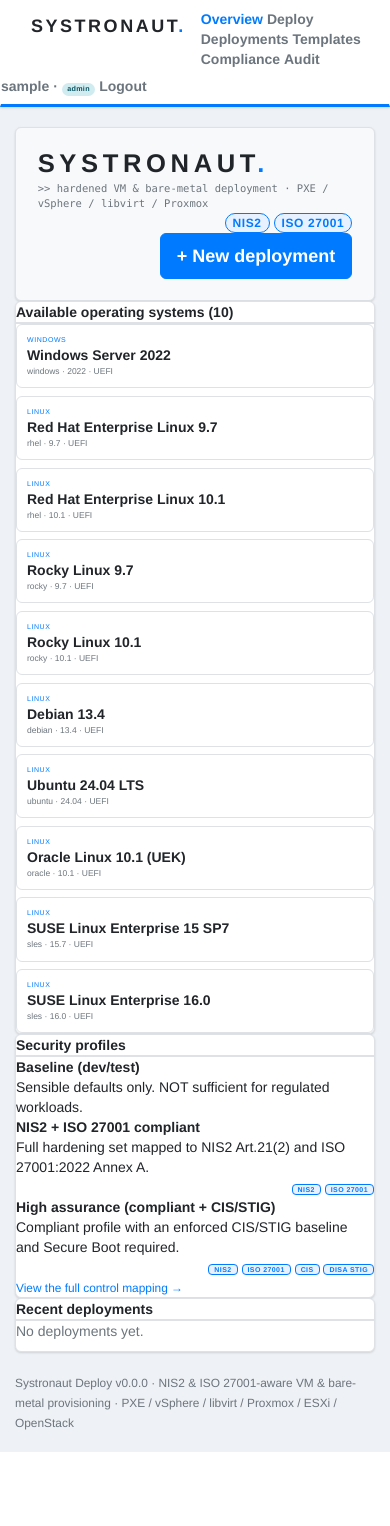
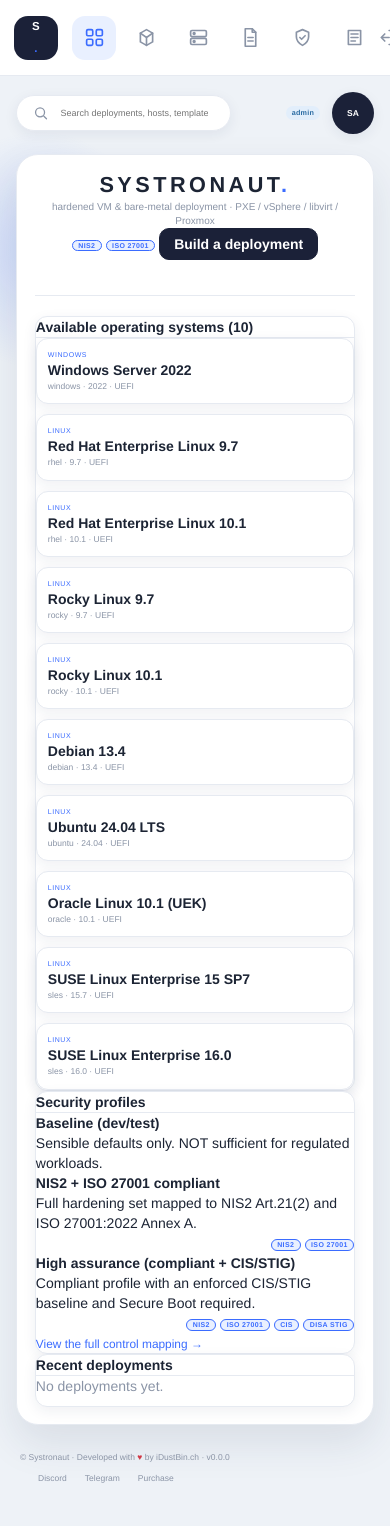
Before and after one commit to systronaut/frontend-service, a Flask app: page / in a window 390 px wide. Before the commit the page ends 1452 px from the top, so only its background shows below. Run offline with Flask 3, Linux system fonts and the light colour scheme; the visitor is signed in with stand-in values (Sample User, id 1); some libraries are stand-ins or nearby versions.

Commit message:
style: reproduce the original SYSTRONAUT dashboard frontend
Rebuild the console shell to match the purchased frontend (per operator
screenshot): left icon rail, top search bar + avatar, big white rounded panel
on a light page with a blue accent, dark navy action buttons, and the
"© Systronaut · Developed with ♥ by iDustBin.ch · Discord Telegram Purchase"
footer. All pages render inside the panel and inherit the theme.

- base.html: app-shell layout (rail nav with inline SVG icons, topbar, panel,
  footer). Single content block reused for the anonymous login layout via
  self.content() (fixes double-block error).
- style.css: full light dashboard design system (rail, topbar, panel, navy
  buttons, cards, pills), responsive rail collapse.
- index.html: centered SYSTRONAUT brand + tagline + Build CTA.

Verified in the running container: login + all pages (/ /deploy /deployments
/templates /compliance /audit) return 200.

Co-Authored-By: Claude Opus 4.8 (1M context) <noreply@anthropic.com>

```diff
--- a/control-plane/app/static/css/style.css
+++ b/control-plane/app/static/css/style.css
@@ -1,141 +1,164 @@
-/* Systronaut control plane -- brand layer over Bootstrap 4.
-   Restores the ORIGINAL webapp look: light Bootstrap-4 surface, the SYSTRONAUT
-   jumbotron identity, and default primary buttons. The control plane's richer
-   pages (deploy, templates, compliance) inherit this same light theme so the
-   whole console reads like the original OSAAS / SYSTRONAUT generator, extended. */
+/* SYSTRONAUT console -- reproduces the original purchased dashboard look:
+   light page, left icon rail, top search bar + avatar, big white rounded panel,
+   dark navy action buttons, soft shadows, blue decorative accent. Layered over
+   Bootstrap 4. All console pages render inside .panel and inherit this system. */
 
 :root {
-  --brand-ink: #212529;          /* Bootstrap 4 default body text */
-  --brand-muted: #6c757d;        /* text-muted */
-  --brand-primary: #007bff;      /* Bootstrap 4 primary blue (original btns) */
-  --brand-primary-dark: #0056b3;
-  --brand-surface: #ffffff;
-  --brand-surface-2: #f8f9fa;    /* light gray, like BS4 jumbotron */
-  --brand-border: #dee2e6;
-  --brand-danger: #dc3545;
-  --brand-warn: #ffc107;
-  --brand-ok: #28a745;
-  --brand-info: #17a2b8;
-  --radius: 6px;
-  --shadow: 0 1px 3px rgba(0, 0, 0, 0.08), 0 1px 2px rgba(0, 0, 0, 0.06);
+  --ink: #1c2434;
+  --muted: #8a94a6;
+  --navy: #1b2138;          /* primary action button (the "Build" button) */
+  --navy-2: #2a3252;
+  --accent: #3b6cff;        /* blue -- links, active rail, focus */
+  --accent-soft: #e9f0ff;
+  --page: #eef2f7;
+  --surface: #ffffff;
+  --surface-2: #f6f8fb;
+  --border: #e6eaf1;
+  --ok: #2fa96b; --ok-bg: #e4f6ec;
+  --warn: #b9891b; --warn-bg: #fdf3d9;
+  --danger: #cf3846; --danger-bg: #fbe3e5;
+  --info: #2b6ca3; --info-bg: #e2eefb;
+  --radius: 22px;
+  --radius-sm: 12px;
+  --shadow: 0 18px 40px rgba(31, 45, 80, 0.10);
+  --shadow-sm: 0 4px 14px rgba(31, 45, 80, 0.07);
 }
 
+* { -webkit-font-smoothing: antialiased; }
 body {
-  background: #eef1f5;
-  color: var(--brand-ink);
+  background: var(--page);
+  color: var(--ink);
   min-height: 100vh;
 }
+a { color: var(--accent); }
+a:hover { color: #274fd4; }
 
-a { color: var(--brand-primary); }
-a:hover { color: var(--brand-primary-dark); }
-
-/* --- top navigation --------------------------------------------------------*/
-.navbar-systronaut {
-  background: #ffffff;
-  border-bottom: 3px solid var(--brand-primary);
-  box-shadow: var(--shadow);
-}
-.navbar-systronaut .navbar-brand { font-weight: 800; letter-spacing: 0.14em; color: var(--brand-ink); }
-.navbar-systronaut .navbar-brand .dot { color: var(--brand-primary); }
-.navbar-systronaut .nav-link { color: var(--brand-muted); font-weight: 600; }
-.navbar-systronaut .nav-link:hover,
-.navbar-systronaut .nav-link.active { color: var(--brand-primary); }
-
-/* --- SYSTRONAUT jumbotron (original identity) ------------------------------*/
-.hero {
-  background: var(--brand-surface-2);
-  border: 1px solid var(--brand-border);
-  border-radius: var(--radius);
-  box-shadow: var(--shadow);
-  padding: clamp(1.5rem, 1rem + 3vw, 3rem);
-}
-.hero h1 {
-  font-weight: 800;
-  letter-spacing: 0.18em;
-  font-size: clamp(2rem, 1rem + 4vw, 3.25rem);
-  margin: 0;
-  color: var(--brand-ink);
-}
-.hero .tagline {
-  color: var(--brand-muted);
-  font-size: 1.05rem;
-  margin-top: 0.4rem;
-  font-family: ui-monospace, SFMono-Regular, Menlo, monospace;
-}
-.hero .badge-std {
-  background: #e7f1ff;
-  color: var(--brand-primary);
-  border: 1px solid var(--brand-primary);
-  font-weight: 700; letter-spacing: 0.05em;
+/* ---------- app shell ------------------------------------------------------*/
+.app-shell { display: flex; min-height: 100vh; position: relative; }
+/* blue decorative accent bleeding off the left edge, like the mockup */
+.app-shell::before {
+  content: ""; position: fixed; left: -120px; top: 80px; width: 320px; height: 340px;
+  background: radial-gradient(closest-side, rgba(59,108,255,.20), transparent 70%);
+  border-radius: 50%; pointer-events: none; z-index: 0;
 }
 
-/* --- surfaces / cards ------------------------------------------------------*/
-.surface {
-  background: var(--brand-surface);
-  border: 1px solid var(--brand-border);
-  border-radius: var(--radius);
-  box-shadow: var(--shadow);
+.rail {
+  width: 76px; flex: 0 0 76px; background: var(--surface);
+  border-right: 1px solid var(--border);
+  display: flex; flex-direction: column; align-items: center;
+  padding: 18px 0 22px; position: sticky; top: 0; height: 100vh; z-index: 2;
 }
-.surface .card-header {
-  background: transparent;
-  border-bottom: 2px solid var(--brand-border);
-  font-weight: 700;
-  color: var(--brand-ink);
+.rail-brand { margin-bottom: 26px; }
+.rail-logo {
+  display: grid; place-items: center; width: 44px; height: 44px; border-radius: 14px;
+  background: var(--navy); color: #fff; font-weight: 800; font-size: 1.15rem; letter-spacing: .02em;
+}
+.rail-logo .dot { color: var(--accent); }
+.rail-nav { display: flex; flex-direction: column; gap: 8px; flex: 1; }
+.rail-item {
+  width: 44px; height: 44px; border-radius: 13px; display: grid; place-items: center;
+  color: var(--muted); transition: background .15s, color .15s;
+}
+.rail-item svg { width: 21px; height: 21px; fill: none; stroke: currentColor; stroke-width: 1.9;
+  stroke-linecap: round; stroke-linejoin: round; }
+.rail-item:hover { background: var(--surface-2); color: var(--ink); }
+.rail-item.active { background: var(--accent-soft); color: var(--accent); }
+.rail-logout { color: var(--muted); }
+.rail-logout:hover { background: var(--danger-bg); color: var(--danger); }
+
+.app-main { flex: 1; min-width: 0; display: flex; flex-direction: column; padding: 22px 30px 0; position: relative; z-index: 1; }
+
+/* ---------- top bar --------------------------------------------------------*/
+.topbar { display: flex; align-items: center; justify-content: space-between; gap: 16px; margin-bottom: 20px; }
+.topbar-search { display: flex; align-items: center; gap: 10px; background: var(--surface);
+  border: 1px solid var(--border); border-radius: 999px; padding: 8px 16px; width: min(420px, 60%);
+  box-shadow: var(--shadow-sm); }
+.topbar-search svg { width: 18px; height: 18px; fill: none; stroke: var(--muted); stroke-width: 2;
+  stroke-linecap: round; }
+.topbar-search input { border: 0; outline: 0; background: transparent; width: 100%; color: var(--ink); font-size: .9rem; }
+.topbar-user { display: flex; align-items: center; gap: 12px; }
+.avatar { width: 42px; height: 42px; border-radius: 50%; background: var(--navy); color: #fff;
+  display: grid; place-items: center; font-weight: 700; font-size: .85rem; box-shadow: var(--shadow-sm); }
+
+.app-content { flex: 1; }
+
+/* ---------- main white panel ----------------------------------------------*/
+.panel {
+  background: var(--surface); border: 1px solid var(--border);
+  border-radius: var(--radius); box-shadow: var(--shadow);
+  padding: clamp(1.4rem, 1rem + 2vw, 2.6rem); margin-bottom: 22px;
 }
 
-.card, .list-group-item, .table { color: var(--brand-ink); }
-.table thead th {
-  color: var(--brand-muted); border-color: var(--brand-border); font-weight: 700;
-  text-transform: uppercase; font-size: .72rem; letter-spacing: .08em;
+/* ---------- footer ---------------------------------------------------------*/
+footer.site { display: flex; justify-content: space-between; align-items: center; flex-wrap: wrap;
+  gap: 8px; color: var(--muted); font-size: .85rem; padding: 4px 4px 26px; }
+footer.site .heart { color: var(--danger); }
+footer.site .foot-links a { color: var(--muted); margin-left: 18px; }
+footer.site .foot-links a:hover { color: var(--accent); }
+
+/* ---------- hero / brand block --------------------------------------------*/
+.hero { text-align: center; padding: 0 0 1.5rem; }
+.hero h1 { font-weight: 800; letter-spacing: .16em; font-size: clamp(1.8rem, 1rem + 3vw, 2.6rem);
+  margin: 0; color: var(--ink); }
+.hero .tagline { color: var(--muted); margin-top: .3rem; font-size: 1rem; }
+.hero .badge-std { background: var(--accent-soft); color: var(--accent); border: 1px solid var(--accent);
+  font-weight: 700; }
+
+/* ---------- surfaces / cards ----------------------------------------------*/
+.surface { background: var(--surface); border: 1px solid var(--border); border-radius: var(--radius-sm);
+  box-shadow: var(--shadow-sm); }
+.surface .card-header { background: transparent; border-bottom: 1px solid var(--border);
+  font-weight: 700; color: var(--ink); }
+.card, .list-group-item, .table { color: var(--ink); }
+.table thead th { color: var(--muted); border-color: var(--border); font-weight: 700;
+  text-transform: uppercase; font-size: .72rem; letter-spacing: .06em; }
+.table td, .table th { border-color: var(--border); }
+
+/* ---------- forms ----------------------------------------------------------*/
+.form-control, .custom-select, select.form-control { background: #fff; border: 1px solid #d7dde8; color: var(--ink); border-radius: 10px; }
+.form-control:focus { background: #fff; color: var(--ink); border-color: var(--accent);
+  box-shadow: 0 0 0 .2rem rgba(59,108,255,.18); }
+label { color: var(--ink); font-weight: 600; }
+
+/* ---------- buttons (dark navy CTA, like the mockup) ----------------------*/
+.btn { border-radius: 10px; font-weight: 600; }
+.btn-primary { background: var(--navy); border-color: var(--navy); color: #fff; padding: .5rem 1.4rem; }
+.btn-primary:hover { background: var(--navy-2); border-color: var(--navy-2); color: #fff; }
+.btn-outline-light { border-color: #d7dde8; color: var(--ink); }
+.btn-outline-light:hover { background: var(--surface-2); color: var(--ink); }
+
+/* ---------- OS tiles (big cards, screenshot style) ------------------------*/
+.os-grid { display: grid; gap: 1rem; grid-template-columns: repeat(auto-fill, minmax(220px, 1fr)); }
+.os-tile { display: block; cursor: pointer; padding: 1.1rem; border-radius: var(--radius-sm);
+  background: #fff; border: 1px solid var(--border); box-shadow: var(--shadow-sm);
+  transition: transform .12s, border-color .12s, box-shadow .12s; position: relative;
+  color: var(--ink); text-decoration: none; }
+.os-tile:hover { transform: translateY(-3px); border-color: var(--accent); box-shadow: var(--shadow); }
+.os-tile input { position: absolute; opacity: 0; }
+.os-tile input:checked ~ .os-tile-body { outline: 2px solid var(--accent); border-radius: 8px; padding: 3px; }
+.os-tile .os-name { font-weight: 700; }
+.os-tile .os-meta { color: var(--muted); font-size: .85rem; }
+.os-tile .os-fam { font-size: .7rem; letter-spacing: .08em; text-transform: uppercase; color: var(--accent); }
+
+/* ---------- pills / chips --------------------------------------------------*/
+.pill { display: inline-block; padding: .18rem .6rem; border-radius: 999px; font-size: .72rem; font-weight: 700; letter-spacing: .03em; }
+.pill-ok { background: var(--ok-bg); color: var(--ok); }
+.pill-warn { background: var(--warn-bg); color: var(--warn); }
+.pill-danger { background: var(--danger-bg); color: var(--danger); }
+.pill-info { background: var(--info-bg); color: var(--info); }
+.pill-muted { background: var(--surface-2); color: var(--muted); }
+.std-chip { font-size: .7rem; font-weight: 800; letter-spacing: .05em; padding: .14rem .55rem; border-radius: 6px;
+  background: var(--accent-soft); color: var(--accent); border: 1px solid var(--accent); }
+
+.text-muted-2 { color: var(--muted) !important; }
+.mono { font-family: ui-monospace, SFMono-Regular, Menlo, monospace; }
+
+/* ---------- responsive: collapse the rail to a top strip ------------------*/
+@media (max-width: 720px) {
+  .app-shell { flex-direction: column; }
+  .rail { width: 100%; height: auto; flex-direction: row; position: static;
+    padding: 10px 14px; border-right: 0; border-bottom: 1px solid var(--border); }
+  .rail-brand { margin: 0 14px 0 0; }
+  .rail-nav { flex-direction: row; flex: 1; }
+  .app-main { padding: 16px; }
 }
-.table td, .table th { border-color: var(--brand-border); }
-
-/* --- forms -----------------------------------------------------------------*/
-.form-control, .custom-select, select.form-control {
-  background: #ffffff;
-  border: 1px solid #ced4da;
-  color: var(--brand-ink);
-}
-.form-control:focus {
-  background: #ffffff; color: var(--brand-ink);
-  border-color: #80bdff; box-shadow: 0 0 0 0.2rem rgba(0,123,255,.25);
-}
-label { color: var(--brand-ink); font-weight: 600; }
-
-/* --- buttons (original btn-primary blue) -----------------------------------*/
-.btn-primary { background: var(--brand-primary); border-color: var(--brand-primary); color: #fff; font-weight: 600; }
-.btn-primary:hover { background: var(--brand-primary-dark); border-color: var(--brand-primary-dark); color: #fff; }
-.btn-outline-light { border-color: #ced4da; color: var(--brand-ink); }
-.btn-outline-light:hover { background: #f1f3f5; color: var(--brand-ink); }
-
-/* --- OS tiles (selectable cards; echoes the original OS btn-group) ---------*/
-.os-grid { display: grid; gap: 0.75rem; grid-template-columns: repeat(auto-fill, minmax(220px, 1fr)); }
-.os-tile {
-  display: block; cursor: pointer; padding: 1rem; border-radius: var(--radius);
-  background: #ffffff; border: 1px solid var(--brand-border);
-  transition: transform .12s ease, border-color .12s ease, box-shadow .12s ease;
-  position: relative; color: var(--brand-ink); text-decoration: none;
-}
-.os-tile:hover { transform: translateY(-2px); border-color: var(--brand-primary); box-shadow: var(--shadow); }
-.os-tile input { position: absolute; opacity: 0; }
-.os-tile input:checked ~ .os-tile-body { outline: 2px solid var(--brand-primary); border-radius: 4px; padding: 2px; }
-.os-tile .os-name { font-weight: 700; }
-.os-tile .os-meta { color: var(--brand-muted); font-size: .85rem; }
-.os-tile .os-fam { font-size: .7rem; letter-spacing: .08em; text-transform: uppercase; color: var(--brand-primary); }
-
-/* --- pills / chips ---------------------------------------------------------*/
-.pill { display: inline-block; padding: .15rem .55rem; border-radius: 999px; font-size: .72rem; font-weight: 700; letter-spacing: .04em; }
-.pill-ok { background: #d4edda; color: #155724; }
-.pill-warn { background: #fff3cd; color: #856404; }
-.pill-danger { background: #f8d7da; color: #721c24; }
-.pill-info { background: #d1ecf1; color: #0c5460; }
-.pill-muted { background: #e9ecef; color: var(--brand-muted); }
-
-.std-chip {
-  font-size: .7rem; font-weight: 800; letter-spacing: .06em; padding: .12rem .5rem; border-radius: 4px;
-  background: #e7f1ff; color: var(--brand-primary); border: 1px solid var(--brand-primary);
-}
-
-.text-muted-2 { color: var(--brand-muted) !important; }
-.mono { font-family: ui-monospace, SFMono-Regular, Menlo, monospace; }
-footer.site { color: var(--brand-muted); padding: 2rem 0; }
--- a/control-plane/app/templates/base.html
+++ b/control-plane/app/templates/base.html
@@ -3,38 +3,63 @@
 <head>
     <meta charset="utf-8">
     <meta name="viewport" content="width=device-width, initial-scale=1">
-    <title>{% block title %}Systronaut{% endblock %} · Systronaut Deploy</title>
+    <title>{% block title %}Systronaut{% endblock %} · SYSTRONAUT</title>
     <link rel="stylesheet" href="{{ url_for('static', filename='css/bootstrap.min.css') }}">
     <link rel="stylesheet" href="{{ url_for('static', filename='css/style.css') }}">
 </head>
-<body>
+<body class="{{ 'has-shell' if session.get('role') }}">
 {% if session.get('role') %}
-<nav class="navbar navbar-expand-lg navbar-systronaut">
-  <div class="container">
-    <a class="navbar-brand" href="{{ url_for('web.index') }}">SYSTRONAUT<span class="dot">.</span></a>
-    <div class="navbar-nav mr-auto">
-      <a class="nav-link {{ 'active' if request.path == '/' }}" href="{{ url_for('web.index') }}">Overview</a>
-      <a class="nav-link {{ 'active' if request.path.startswith('/deploy') }}" href="{{ url_for('web.deploy_form') }}">Deploy</a>
-      <a class="nav-link {{ 'active' if request.path.startswith('/deployments') }}" href="{{ url_for('web.deployments') }}">Deployments</a>
-      <a class="nav-link {{ 'active' if request.path.startswith('/templates') }}" href="{{ url_for('web.templates_library') }}">Templates</a>
-      <a class="nav-link {{ 'active' if request.path == '/compliance' }}" href="{{ url_for('web.compliance') }}">Compliance</a>
-      {% if session.get('role') == 'admin' %}
-      <a class="nav-link {{ 'active' if request.path == '/audit' }}" href="{{ url_for('web.audit') }}">Audit</a>
+{% set r = session.get('role') %}
+<div class="app-shell">
+  <!-- left icon rail -->
+  <aside class="rail">
+    <a class="rail-brand" href="{{ url_for('web.index') }}" title="SYSTRONAUT">
+      <span class="rail-logo">S<span class="dot">.</span></span>
+    </a>
+    <nav class="rail-nav">
+      <a class="rail-item {{ 'active' if request.path == '/' }}" href="{{ url_for('web.index') }}" title="Overview">
+        <svg viewBox="0 0 24 24"><rect x="3" y="3" width="7" height="7" rx="1.5"/><rect x="14" y="3" width="7" height="7" rx="1.5"/><rect x="3" y="14" width="7" height="7" rx="1.5"/><rect x="14" y="14" width="7" height="7" rx="1.5"/></svg>
+      </a>
+      <a class="rail-item {{ 'active' if request.path.startswith('/deploy') }}" href="{{ url_for('web.deploy_form') }}" title="Deploy">
+        <svg viewBox="0 0 24 24"><path d="M12 3l7 4v10l-7 4-7-4V7z"/><path d="M12 12v9M12 12L5 7M12 12l7-5"/></svg>
+      </a>
+      <a class="rail-item {{ 'active' if request.path.startswith('/deployments') }}" href="{{ url_for('web.deployments') }}" title="Deployments">
+        <svg viewBox="0 0 24 24"><rect x="3" y="4" width="18" height="7" rx="1.5"/><rect x="3" y="13" width="18" height="7" rx="1.5"/><circle cx="7" cy="7.5" r="1"/><circle cx="7" cy="16.5" r="1"/></svg>
+      </a>
+      <a class="rail-item {{ 'active' if request.path.startswith('/templates') }}" href="{{ url_for('web.templates_library') }}" title="Templates">
+        <svg viewBox="0 0 24 24"><path d="M6 2h8l4 4v16H6z"/><path d="M14 2v4h4M9 12h6M9 16h6"/></svg>
+      </a>
+      <a class="rail-item {{ 'active' if request.path == '/compliance' }}" href="{{ url_for('web.compliance') }}" title="Compliance">
+        <svg viewBox="0 0 24 24"><path d="M12 3l7 3v5c0 5-3.5 8-7 10-3.5-2-7-5-7-10V6z"/><path d="M9 12l2 2 4-4"/></svg>
+      </a>
+      {% if r == 'admin' %}
+      <a class="rail-item {{ 'active' if request.path == '/audit' }}" href="{{ url_for('web.audit') }}" title="Audit log">
+        <svg viewBox="0 0 24 24"><path d="M5 4h14v16H5z"/><path d="M8 8h8M8 12h8M8 16h5"/></svg>
+      </a>
       {% endif %}
+    </nav>
+    <a class="rail-item rail-logout" href="{{ url_for('web.logout') }}" title="Logout">
+      <svg viewBox="0 0 24 24"><path d="M15 4h4v16h-4"/><path d="M10 8l-4 4 4 4M6 12h9"/></svg>
+    </a>
+  </aside>
+
+  <!-- main column -->
+  <div class="app-main">
+    <header class="topbar">
+      <div class="topbar-search">
+        <svg viewBox="0 0 24 24"><circle cx="11" cy="11" r="7"/><path d="M21 21l-4-4"/></svg>
+        <input type="search" placeholder="Search deployments, hosts, templates…" aria-label="Search" disabled>
       </div>
-    <div class="navbar-nav">
-      <span class="nav-link text-muted-2">{{ session.get('user') }} · <span class="pill pill-info">{{ session.get('role') }}</span></span>
-      <a class="nav-link" href="{{ url_for('web.logout') }}">Logout</a>
+      <div class="topbar-user">
+        <span class="pill pill-info">{{ r }}</span>
+        <span class="avatar" title="{{ session.get('user') }}">{{ (session.get('user') or '?')[:2]|upper }}</span>
       </div>
-  </div>
-</nav>
-{% endif %}
+    </header>
 
-<main class="container py-4">
-  {% if session.get('role') and version_info and version_info.update_available %}
+    <main class="app-content">
+      {% if version_info and version_info.update_available %}
         <div class="alert alert-warning d-flex justify-content-between align-items-center">
-      <span>⬆ Update available — <strong>{{ version_info.latest }}</strong> (you run {{ version_info.current }}).
-        Run <code>./update.sh</code> on the host.</span>
+          <span>⬆ Update available — <strong>{{ version_info.latest }}</strong> (you run {{ version_info.current }}). Run <code>./update.sh</code> on the host.</span>
           <span class="std-chip">NEW</span>
         </div>
       {% endif %}
@@ -43,14 +68,30 @@
           <div class="alert alert-{{ category }}">{{ message }}</div>
         {% endfor %}
       {% endwith %}
+
+      <div class="panel">
         {% block content %}{% endblock %}
-</main>
+      </div>
 
       <footer class="site">
-  <div class="container">
-    <small>Systronaut Deploy{% if version_info %} v{{ version_info.current }}{% endif %} · NIS2 &amp; ISO&nbsp;27001-aware VM &amp; bare-metal provisioning · PXE / vSphere / libvirt / Proxmox / ESXi / OpenStack</small>
+        <span>© Systronaut · Developed with <span class="heart">♥</span> by iDustBin.ch{% if version_info %} · v{{ version_info.current }}{% endif %}</span>
+        <span class="foot-links">
+          <a href="#">Discord</a><a href="#">Telegram</a><a href="#">Purchase</a>
+        </span>
+      </footer>
+    </main>
   </div>
-</footer>
+</div>
+{% else %}
+<main class="container py-4">
+  {% with messages = get_flashed_messages(with_categories=true) %}
+    {% for category, message in messages %}
+      <div class="alert alert-{{ category }}">{{ message }}</div>
+    {% endfor %}
+  {% endwith %}
+  {{ self.content() }}
+</main>
+{% endif %}
 
 <script src="{{ url_for('static', filename='js/app.js') }}"></script>
 {% block script %}{% endblock %}
--- a/control-plane/app/templates/index.html
+++ b/control-plane/app/templates/index.html
@@ -1,19 +1,15 @@
 {% extends 'base.html' %}
 {% block title %}Overview{% endblock %}
 {% block content %}
-<div class="hero mb-4">
-  <div class="d-flex justify-content-between align-items-center flex-wrap">
-    <div>
-      <h1>SYSTRONAUT<span style="color:var(--brand-primary)">.</span></h1>
-      <div class="tagline">&gt;&gt; hardened VM &amp; bare-metal deployment · PXE / vSphere / libvirt / Proxmox</div>
-    </div>
-    <div class="text-right">
-      <span class="badge badge-std badge-pill p-2">NIS2</span>
-      <span class="badge badge-std badge-pill p-2">ISO 27001</span>
-      <div class="mt-3"><a class="btn btn-primary btn-lg" href="{{ url_for('web.deploy_form') }}">+ New deployment</a></div>
-    </div>
+<div class="hero">
+  <h1>SYSTRONAUT<span style="color:var(--accent)">.</span></h1>
+  <div class="tagline">hardened VM &amp; bare-metal deployment · PXE / vSphere / libvirt / Proxmox</div>
+  <div class="mt-3">
+    <span class="std-chip">NIS2</span> <span class="std-chip">ISO 27001</span>
+    <a class="btn btn-primary ml-3" href="{{ url_for('web.deploy_form') }}">Build a deployment</a>
   </div>
 </div>
+<hr class="my-4" style="border-color:var(--border)">
 
 <div class="row">
   <div class="col-lg-7 mb-4">
```
Lines whose indentation alone changed are shown as unchanged.
